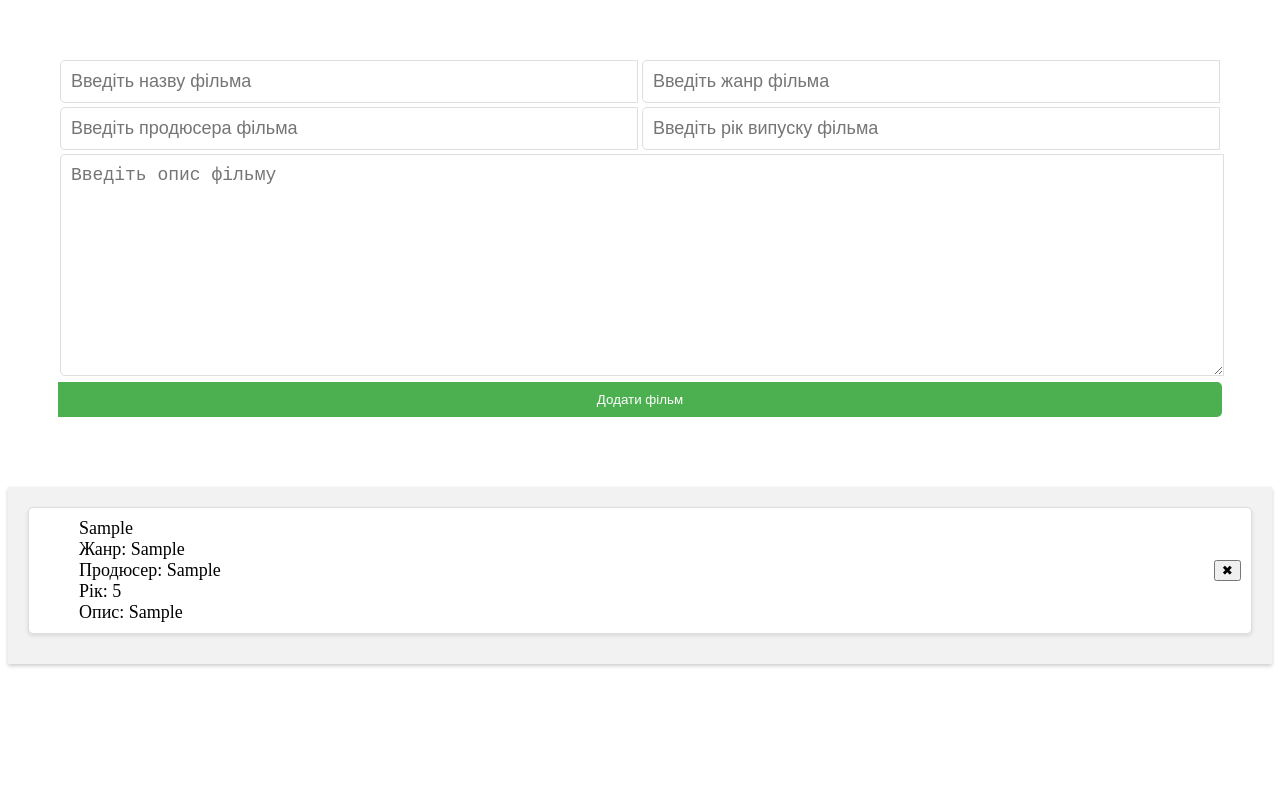
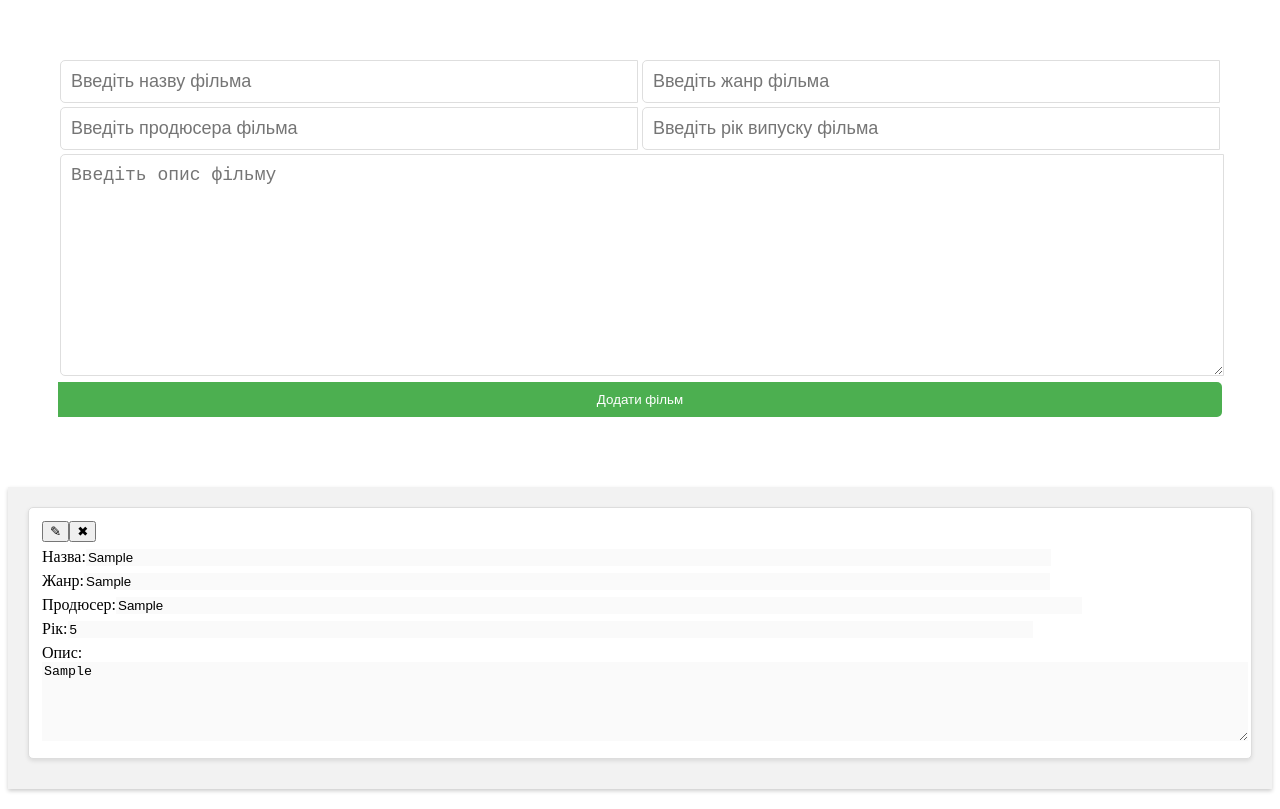
Before and after one commit to ILabiak/ips-cinema, a React (Create React App) app in the folder client/: page /films in a window 1280 px wide. Both pictures are taken after typing "Sample", "Sample", "Sample", "5", "Sample" into the empty fields and a click on the button "Додати фільм". Built offline with nearby package versions, Linux system fonts and the light colour scheme; no server answers.

Commit message:
add PATCH method

```diff
--- a/client/src/Components/App/App.css
+++ b/client/src/Components/App/App.css
@@ -1,6 +1,11 @@
 /* List styles */
 ul, ol {
   list-style: none;
+}
+
+.row {
+  width: 100%;
+  padding: 3px;
 }
 
 .list {
@@ -17,9 +22,6 @@ ul, ol {
 
 /* Item styles */
 .item {
-  display: flex;
-  align-items: center;
-  justify-content: space-between;
   margin-bottom: 10px;
   padding: 10px;
   background-color: white;
@@ -28,10 +30,17 @@ ul, ol {
   box-shadow: 0px 2px 4px rgba(0, 0, 0, 0.1);
 }
 
-.item-text {
-  flex: 1;
-  margin-right: 10px;
-  font-size: 18px;
+.item input {
+  width: 80%;
+}
+
+.item textarea {
+  width: 100%;
+}
+
+.item input:disabled, .item textarea:disabled {
+  border: 0;
+  color: black;
 }
 
 .add-form {
--- a/client/src/Pages/FilmsPage/Components/AddFilmForm.tsx
+++ b/client/src/Pages/FilmsPage/Components/AddFilmForm.tsx
@@ -40,7 +40,6 @@ export default function AddFilmForm(props: AddFilmFormProps) {
           className="add-input"
           type="text"
           placeholder="Введіть назву фільма"
-          id="title"
           name="title"
           value={formData.title}
           onChange={handleChange}
@@ -50,7 +49,6 @@ export default function AddFilmForm(props: AddFilmFormProps) {
           className="add-input"
           type="text"
           placeholder="Введіть жанр фільма"
-          id="genre"
           name="genre"
           value={formData.genre}
           onChange={handleChange}
@@ -62,7 +60,6 @@ export default function AddFilmForm(props: AddFilmFormProps) {
           className="add-input"
           type="text"
           placeholder="Введіть продюсера фільма"
-          id="director"
           name="director"
           value={formData.director}
           onChange={handleChange}
--- a/client/src/Pages/FilmsPage/Components/FilmItem.tsx
+++ b/client/src/Pages/FilmsPage/Components/FilmItem.tsx
@@ -1,25 +1,134 @@
+import { useState, FormEvent, ChangeEvent } from "react";
+
 import Film from "../../../interfaces/film.interface";
 
 interface FilmItemProps {
   film: Film,
   onDelete(id: string): void,
+  onUpdate(id: string, data: Partial<Film>): void
 };
 
 export default function FilmItem (props: FilmItemProps) {
-  const { film, onDelete } = props;
+  const { film, onDelete, onUpdate } = props;
+  const defaultFormData: Film = {
+    title: film.title,
+    genre: film.genre,
+    director: film.director,
+    year: film.year,
+    description: film.description
+  };
 
-  const handleClick = () => {
+  const [isEditing, setIsEditing] = useState<boolean>(false)
+  const [formData, setFormData] = useState<Film>(defaultFormData);
+
+  const handleSubmit = (e: FormEvent<HTMLFormElement>) => {
+    e.preventDefault();
+    setIsEditing(val => !val);
+    let newData: Partial<Film> = {};
+    type F = keyof Film;
+
+    for (const key of Object.keys(formData) as F[]) {
+      if (formData[key] !== defaultFormData[key]) {
+        newData = {...newData, [key]: formData[key]};
+      }
+    }
+    onUpdate(film._id!, newData);
+  };
+
+  const handleReset = (e: FormEvent<HTMLFormElement>) => {
+    e.preventDefault();
+    setIsEditing(val => !val);
+    setFormData(defaultFormData);
+  }
+
+  const handleChange = (e: ChangeEvent<HTMLInputElement | HTMLTextAreaElement>) => {
+    const { name, value } = e.target;
+
+    setFormData((prevFormData) => ({
+      ...prevFormData,
+      [name]: value,
+    }));
+  };
+
+  const handleDeleteClick = () => {
     onDelete(film._id!);
   };
 
+  const handleEditlick = () => {
+    setIsEditing(val => !val);
+  }
+
   return <li className="item">
-    <ul>
-      <li className="item-text">{film.title}</li>
-      <li className="item-text">Жанр: {film.genre} </li>
-      <li className="item-text">Продюсер: {film.director} </li>
-      <li className="item-text">Рік: {film.year} </li>
-      <li className="item-text">Опис: {film.description} </li>
-    </ul>
-    <button type="button" onClick={handleClick}>&#10006;</button>
+    <form onSubmit={handleSubmit} onReset={handleReset}>
+      { !isEditing && <div className="row">
+        <button type="button" onClick={handleEditlick}>&#x270E;</button>
+        <button type="button" onClick={handleDeleteClick}>&#10006;</button>
+        </div> }
+      <div className="row">
+        <label htmlFor="film_title">Назва:</label>
+        <input
+          type="text"
+          id="film_title"
+          name="title"
+          value={formData.title}
+          onChange={handleChange}
+          required
+          disabled={!isEditing}
+        />
+      </div>
+      <div className="row">
+        <label htmlFor="film_genre">Жанр:</label>
+        <input
+          type="text"
+          id="film_genre"
+          name="genre"
+          value={formData.genre}
+          onChange={handleChange}
+          required
+          disabled={!isEditing}
+        />
+      </div>
+      <div className="row">
+        <label htmlFor="film_director">Продюсер:</label>
+        <input
+          type="text"
+          id="film_director"
+          name="director"
+          value={formData.director}
+          onChange={handleChange}
+          required
+          disabled={!isEditing}
+        />
+      </div>
+      <div className="row">
+        <label htmlFor="film_year">Рік:</label>
+        <input
+          type="number"
+          id="film_year"
+          name="year"
+          value={formData.year}
+          onChange={handleChange}
+          required
+          disabled={!isEditing}
+        />
+      </div>
+      <div className="row">
+        <label htmlFor="film_description">Опис:</label>
+        <textarea
+          rows={isEditing ? 10 : 5}
+          id="film_description"
+          name="description"
+          value={formData.description}
+          onChange={handleChange}
+          required
+          disabled={!isEditing}
+        />
+      </div>
+      { isEditing && <div className="row">
+          <button type="submit">Оновити дані продавця</button>
+          <button type="reset">Скасувати редагування</button>
+        </div>
+      }
+    </form>
   </li>
 };
--- a/client/src/Pages/FilmsPage/Components/FilmList.tsx
+++ b/client/src/Pages/FilmsPage/Components/FilmList.tsx
@@ -4,15 +4,18 @@ import Film from "../../../interfaces/film.interface";
 interface FilmListProps {
   films: Film[],
   deleteFilm(id: string): void,
+  updateFilm(id: string, data: Partial<Film>): void,
 }
 
 export default function FilmList(props: FilmListProps) {
-  const { films, deleteFilm } = props;
+  const { films, deleteFilm, updateFilm } = props;
 
   return (
     <ul className="list">{
         films.length ?
-        films.map((film) => <FilmItem key={film._id} film={film} onDelete={deleteFilm} />) :
+        films.map((film) => (
+          <FilmItem key={film._id} film={film} onDelete={deleteFilm} onUpdate={updateFilm}/>
+        )) :
         <div className="list-empty">Фільмів нема!</div>
       }
     </ul>
--- a/client/src/Pages/FilmsPage/index.tsx
+++ b/client/src/Pages/FilmsPage/index.tsx
@@ -29,6 +29,16 @@ export default function FilmsPage() {
     setFilms(prevFilms => [film, ...prevFilms]);
   };
 
+  const updateFilm = (id: string, data: Partial<Film> ) => {
+    fetch(`${url}/${id}`, {
+      method: 'PATCH',
+      headers: {
+        'Content-Type': 'application/json;charset=utf-8'
+      },
+      body: JSON.stringify(data),
+    });
+  }
+
   const deleteFilm = (id: string): void => {
     fetch(`${url}/${id}`, {
       method: 'DELETE',
@@ -39,7 +49,7 @@ export default function FilmsPage() {
   return (
     <>
       <AddFilmForm addFilm={addFilm} />
-      <FilmList films={films} deleteFilm={deleteFilm}/>
+      <FilmList films={films} deleteFilm={deleteFilm} updateFilm={updateFilm}/>
     </>
   );
 };
--- a/client/src/Pages/SellersPage/Components/AddSelletForm.tsx
+++ b/client/src/Pages/SellersPage/Components/AddSelletForm.tsx
@@ -38,7 +38,6 @@ export default function AddSellerForm(props: AddSellerFormProps) {
           className="add-input"
           type="text"
           placeholder="Введіть ім'я та прізвище продавці"
-          id="full_name"
           name="full_name"
           value={formData.full_name}
           onChange={handleChange}
@@ -46,9 +45,8 @@ export default function AddSellerForm(props: AddSellerFormProps) {
         />
         <input
           className="add-input"
-          type="text"
+          type="number"
           placeholder="Введіть вік продавця"
-          id="age"
           name="age"
           value={formData.age ? formData.age : ''}
           onChange={handleChange}
@@ -60,7 +58,6 @@ export default function AddSellerForm(props: AddSellerFormProps) {
           className="add-input"
           type="text"
           placeholder="Введіть стать продавця"
-          id="gender"
           name="gender"
           value={formData.gender}
           onChange={handleChange}
--- a/client/src/Pages/SellersPage/Components/SellerItem.tsx
+++ b/client/src/Pages/SellersPage/Components/SellerItem.tsx
@@ -1,23 +1,107 @@
+import { useState, FormEvent, ChangeEvent } from "react";
 import Seller from "../../../interfaces/seller.interface";
 
 interface SellerItemProps {
   seller: Seller,
   onDelete(id: string): void,
+  onUpdate(id: string, data: Partial<Seller>): void
 };
 
 export default function SellerItem (props: SellerItemProps) {
-  const { seller, onDelete } = props;
+  const { seller, onDelete, onUpdate } = props;
+  const defaultFormData: Seller = {
+    full_name: seller.full_name,
+    age: seller.age,
+    gender: seller.gender,
+  };
 
-  const handleClick = () => {
+  const [isEditing, setIsEditing] = useState<boolean>(false)
+  const [formData, setFormData] = useState<Seller>(defaultFormData);
+
+  const handleSubmit = (e: FormEvent<HTMLFormElement>) => {
+    e.preventDefault();
+    setIsEditing(val => !val);
+    let newData: Partial<Seller> = {};
+    type F = keyof Seller;
+
+    for (const key of Object.keys(formData) as F[]) {
+      if (formData[key] !== defaultFormData[key]) {
+        newData = {...newData, [key]: formData[key]};
+      }
+    }
+    onUpdate(seller._id!, newData);
+  };
+
+  const handleReset = (e: FormEvent<HTMLFormElement>) => {
+    e.preventDefault();
+    setIsEditing(val => !val);
+    setFormData(defaultFormData);
+  }
+
+  const handleChange = (e: ChangeEvent<HTMLInputElement>) => {
+    const { name, value } = e.target;
+
+    setFormData((prevFormData) => ({
+      ...prevFormData,
+      [name]: value,
+    }));
+  };
+
+  const handleDeleteClick = () => {
     onDelete(seller._id!);
   };
 
+  const handleEditlick = () => {
+    setIsEditing(val => !val);
+  }
+
   return <li className="item">
-    <ul>
-      <li className="item-text">Продавець: {seller.full_name}</li>
-      <li className="item-text">Вік: {seller.age} </li>
-      <li className="item-text">Стать: {seller.gender} </li>
-    </ul>
-    <button type="button" onClick={handleClick}>&#10006;</button>
+    <form className="" onSubmit={handleSubmit} onReset={handleReset}>
+      { !isEditing && <div className="row">
+        <button type="button" onClick={handleEditlick}>&#x270E;</button>
+        <button type="button" onClick={handleDeleteClick}>&#10006;</button>
+        </div> }
+      <div className="row">
+        <label htmlFor="seller_full_name">Продавець:</label>
+        <input
+          type="text"
+          id="seller_full_name"
+          name="full_name"
+          value={formData.full_name}
+          onChange={handleChange}
+          required
+          disabled={!isEditing}
+        />
+      </div>
+      <div className="row">
+        <label htmlFor="seller_age">Вік:</label>
+        <input
+          type="number"
+          id="seller_age"
+          name="age"
+          value={formData.age}
+          onChange={handleChange}
+          required
+          disabled={!isEditing}
+        />
+      </div>
+      <div className="row">
+        <label htmlFor="seller_gender">Стать:</label>
+        <input
+          type="text"
+          id="seller_gender"
+          name="gender"
+          value={formData.gender}
+          onChange={handleChange}
+          required
+          disabled={!isEditing}
+        />
+      </div>
+      { isEditing && <div className="row">
+          <button type="submit">Оновити дані продавця</button>
+          <button type="reset">Скасувати редагування</button>
+        </div>
+      }
+    </form>
   </li>
 };
```
Also changed, not shown: client/src/Pages/SellersPage/Components/SellersList.tsx (+5 -2 lines), client/src/Pages/SellersPage/index.tsx (+11 -1 lines).
